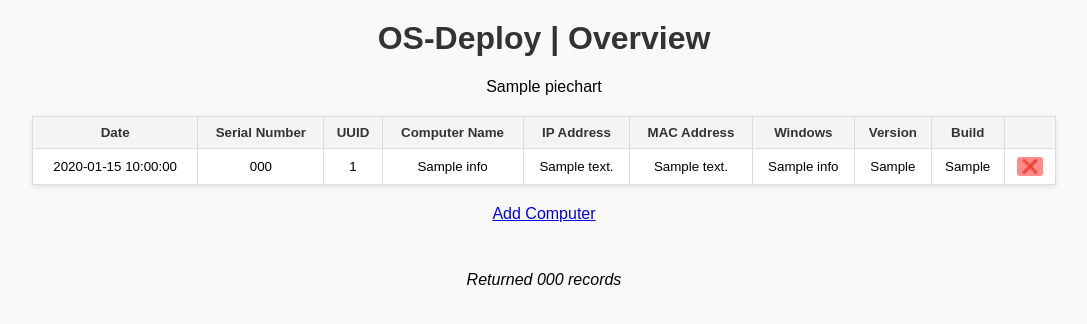
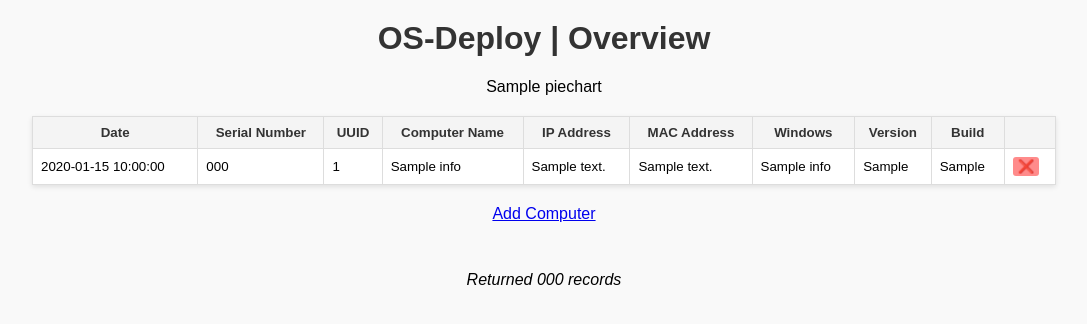
Before and after one commit to jacobrsv/os-deploy, a Flask app: template app/templates/index.html in a window 1280 px wide. Shown: the top 324 px of the page, without its empty margins (96-1183 px from the left). Run offline with Flask 3, Linux system fonts and the light colour scheme; tables that the repository leaves empty hold one stand-in row (values such as "Sample post"); the template is opened without the code that fills it: values that come from a table or form of the project are taken from there, most other values are stand-ins (such as "Sample title", 1, 10 or a date in 2020).

```diff
--- a/app/static/style.css
+++ b/app/static/style.css
@@ -26,7 +26,6 @@ table {
 th, td {
     border: 1px solid #ddd;
     padding: 8px;
-    text-align: center;
 }
 
 th {
```
Also changed, not shown: app/app.py (+6 -2 lines).
